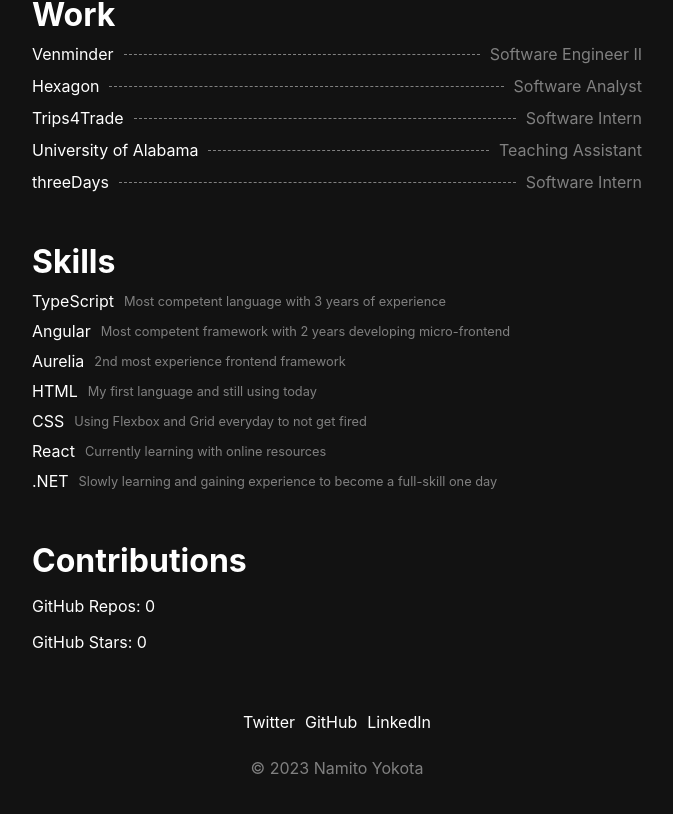
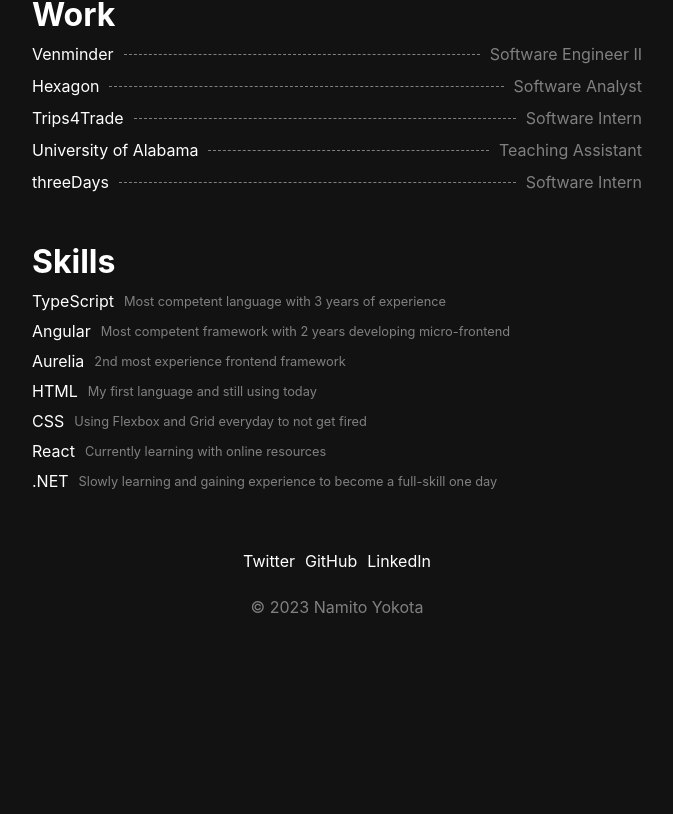
Before and after one commit to namitoyokota/portfolio, a Next.js app: page / in a window 1280 px wide. Shown: the part 593-1407 px from the top of the page, without its empty margins (303-976 px from the left). After the commit the page ends 1270 px from the top, so only its background shows below. Built offline with nearby package versions, Linux system fonts and the light colour scheme; no server answers.

Commit message:
add new sections to index

```diff
--- a/pages/index.tsx
+++ b/pages/index.tsx
@@ -158,9 +158,13 @@ export const Index = (): JSX.Element => {
                 </div>
             </div>
 
-            <h1>Contributions</h1>
-            <p>GitHub Repos: {repoCount.toLocaleString()}</p>
-            <p>GitHub Stars: {starCount.toLocaleString()}</p>
+            {/** Certifications */}
+
+            {/** Courses */}
+
+            {/* <h1>Contributions</h1> */}
+            {/* <p>GitHub Repos: {repoCount.toLocaleString()}</p> */}
+            {/* <p>GitHub Stars: {starCount.toLocaleString()}</p> */}
         </Layout>
     );
 };
```
